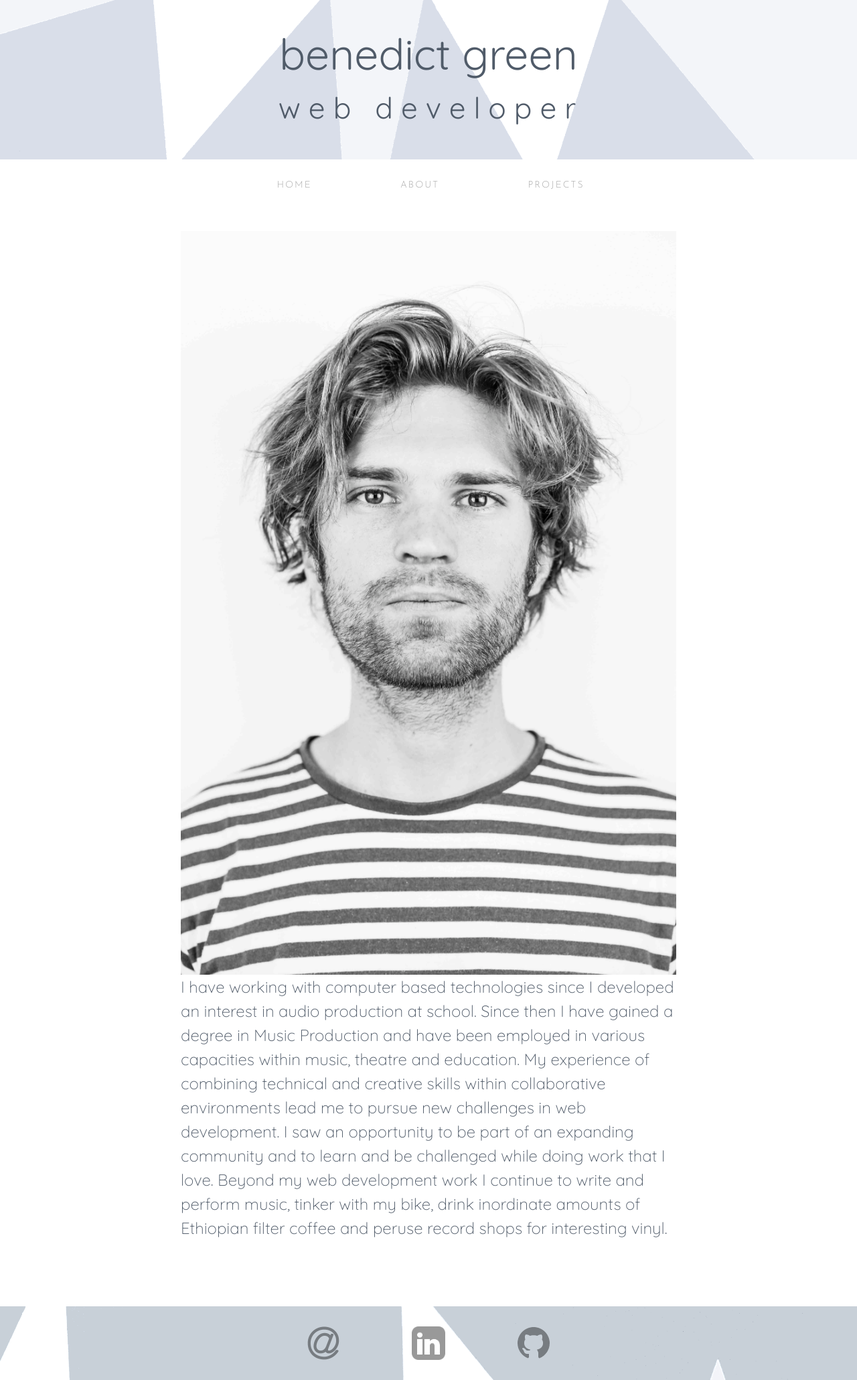
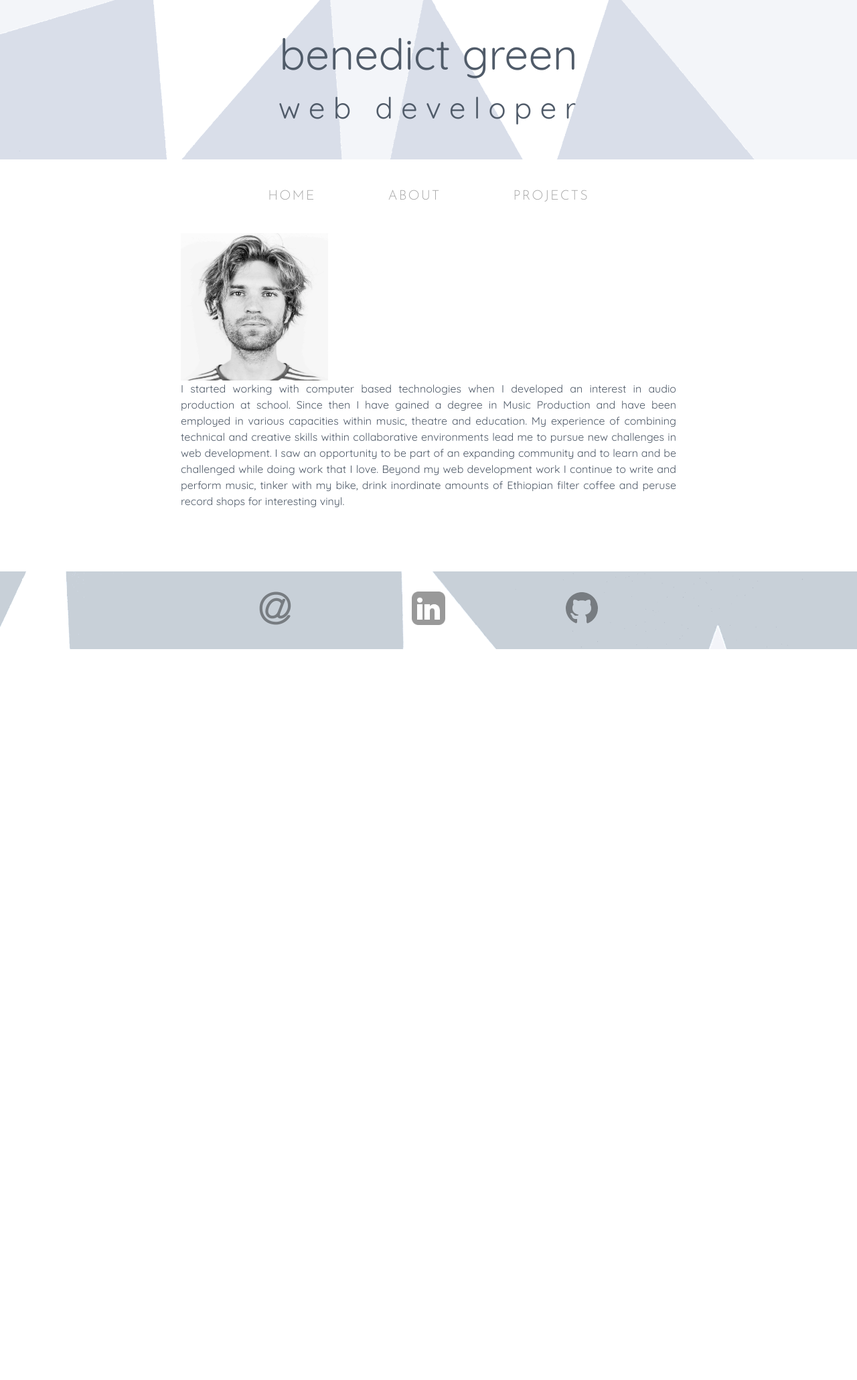
Before and after one commit to BRHGreen/BRHGreen-portfolio, a Jekyll site: the page built from about.html, in a window 1280 px wide. Shown: the whole page at 67% size. Built offline with Jekyll 4.4.1, drawn with Linux system fonts in a browser that asks for light colours; nearby versions of some CDN libraries; after the commit the page ends 969 px from its top, so only the background shows below that.

Commit message:
trimmed the fat

```diff
--- a/_includes/header.html
+++ b/_includes/header.html
@@ -9,12 +9,12 @@
 </div>
 <div class="nav-wrapper">
   <div class="trigger site-navigation">
-    <a class="page-link" href="{{site.url}}{{site.baseurl}}">HOME</a><span class="exclamationMark"></span>
+    <a class="page-link" href="{{site.url}}{{site.baseurl}}">HOME</a>
 
     {% for sitePage in site.pages %}
     {% if sitePage.title %}
 
-    <a class="page-link" href="{{sitePage.url | prepend: site.baseurl }}">{{sitePage.title}}</a><span class="exclamationMark"></span>
+    <a class="page-link" href="{{sitePage.url | prepend: site.baseurl }}">{{sitePage.title}}</a>
     {% endif %}
     {% endfor %}
   </div>
--- a/_layouts/page.html
+++ b/_layouts/page.html
@@ -3,9 +3,7 @@
 ---
 <article class="post">
 
-  <header class="post-header">
-  <!--  <h1 class="post-title">{{ page.title }}</h1>-->
-  </header>
+
 
   {%if page.tagline%}
   <div class="tagline">
--- a/about.html
+++ b/about.html
@@ -5,8 +5,9 @@
 ---
 
 <div class="about-1">
-  <img class="me" src="../images/me.jpg" alt="picture of me"/>
-  <div class="pitch">
-    <p>I have working with computer based technologies since I developed an interest in audio production at school. Since then I have gained a degree in Music Production and have been employed in various capacities within music, theatre and education. My experience of combining technical and creative skills within collaborative environments lead me to pursue new challenges in web development. I saw an opportunity to be part of an expanding community and to learn and be challenged while doing work that I love. Beyond my web development work I continue to write and perform music, tinker with my bike, drink inordinate amounts of Ethiopian filter coffee and peruse record shops for interesting vinyl.</p>
-  </div>
+  <div class="me"></div>
+
+
+    <p>I started working with computer based technologies when I developed an interest in audio production at school. Since then I have gained a degree in Music Production and have been employed in various capacities within music, theatre and education. My experience of combining technical and creative skills within collaborative environments lead me to pursue new challenges in web development. I saw an opportunity to be part of an expanding community and to learn and be challenged while doing work that I love. Beyond my web development work I continue to write and perform music, tinker with my bike, drink inordinate amounts of Ethiopian filter coffee and peruse record shops for interesting vinyl.</p>
+
 </div>
--- a/css/style.scss
+++ b/css/style.scss
@@ -16,7 +16,6 @@
 
 $text-color:       #505B69;
 $background-color: #FFFFFF;
-$brand-color:      #2a7ae2;
 
 $grey-color:       #C8D0D8;
 $grey-color-light: #D9DEE9;
@@ -145,94 +144,74 @@
 /**
 * Links
 */
+.wrapper, .nav-wrapper {
   a {
     color: #aaa !important;
     text-decoration: none;
 
-    &:visited {
-        color: darken($brand-color, 15%);
-    }
-
     &:hover {
       color: black !important;
-        border-bottom: 1px dotted black ;
     }
 
     &.page-link{
       &:hover {
         color: $text-color;
-          border-bottom: 1px dotted black ;
       }
-    }
-    &.postLink{
-      color: black !important;
-      &:hover {
-
-          border-bottom: 1px dotted black ;
-      }
-
-      &:visited {
-          color: "crimson" !important;
-      }
-    }
-    &.post-title-link{
-      color: black !important;
-      &:hover {
-
-          border-bottom: 1px dotted black !important ;
-      }
-
-      &:visited {
-          color: "crimson" !important;
     }
   }
 }
 
-
+.contact {
+  a, img {
+    &:hover {
+      opacity: 0.8 !important;
+    }
+  }
+}
 
 /**
 * Blockquotes
 */
-blockquote {
-    color: $grey-color;
-    border-left: 4px solid $grey-color-light;
-    padding-left: $spacing-unit / 2;
-    font-size: 18px;
-    letter-spacing: -1px;
-    font-style: italic;
-
-    > :last-child {
-        margin-bottom: 0;
-    }
-}
+// blockquote {
+//   color: $grey-color;
+//   border-left: 4px solid $grey-color-light;
+//   padding-left: $spacing-unit / 2;
+//   font-size: 18px;
+//   letter-spacing: -1px;
+//   font-style: italic;
+//
+//   > :last-child {
+//     margin-bottom: 0;
+//   }
+// }
 
 
 
 /**
 * Code formatting
 */
-pre,
-code {
-    font-size: 15px;
-    border: 1px solid $grey-color-light;
-    border-radius: 3px;
-    background-color: #eef;
-}
-
-code {
-    padding: 1px 5px;
-}
-
-pre {
-    padding: 8px 12px;
-    overflow-x: auto;
-
-    > code {
-        border: 0;
-        padding-right: 0;
-        padding-left: 0;
-    }
-}
+// pre,
+// code {
+//   font-size: 15px;
+//   border: 1px solid $grey-color-light;
+//   border-radius: 3px;
+//   background-color: #eef;
+// }
+//
+// code {
+//   padding: 1px 5px;
+// }
+//
+// pre {
+//   padding: 8px 12px;
+//   overflow-x: auto;
+//
+//   > code {
+//     border: 0;
+//     padding-right: 0;
+//     padding-left: 0;
+//   }
+// }
 
 
 
@@ -255,8 +234,9 @@
     padding-left: $spacing-unit / 2;
   }
 }
-.nav-wrapper {
-
+.nav-wrapper, .contact {
+  max-width: 64%;
+  margin: 0 auto;
 }
 
 
@@ -277,93 +257,71 @@
 /**
 * Icons
 */
-.icon {
-
-    > svg {
-        display: inline-block;
-        width: 16px;
-        height: 16px;
-        vertical-align: middle;
-
-        path {
-            fill: $grey-color;
-        }
-    }
-}
-
-.post {
-  font-family: $base-font-family;
-  font-size: 18px;
-  font-weight: 300;
-  padding-top: 0;
-  color: $text-color;
-}
+// .icon {
+//
+//   > svg {
+//     display: inline-block;
+//     width: 16px;
+//     height: 16px;
+//     vertical-align: middle;
+//
+//     path {
+//       fill: $grey-color;
+//     }
+//   }
+// }
+//
+// .post {
+//   font-family: $base-font-family;
+//   font-size: 18px;
+//   font-weight: 300;
+//   padding-top: 0;
+//   color: $text-color;
+// }
 .home{
   padding-bottom: 5em;
 }
-.download {
-  padding: 10px;
-}
-.authorKeyword {
-  text-transform: uppercase;
-  font-size: 16px;
-  letter-spacing: 2px;
-  text-indent: 2px;
-  padding-top:0.5em;
-}
-.writtenBy {
-  letter-spacing: 0;
-  text-indent: 0;
-  text-transform: uppercase;
-}
-.archive-intro {
-  font-size: 14px;
-  text-transform: uppercase;
-  letter-spacing: 2px;
-  text-indent: 2px;
-}
-.archiveIntro {
-  text-align: center;
-}
-.hint {
-  text-transform: uppercase;
-  font-size: 11px;
-  letter-spacing: 2px;
-  text-indent: 2px;
-}
-.example {
-  font-family: 'Menlo';
-  padding: 10px;
-}
-.manual {
-  text-transform: uppercase;
-  font-size: 16px;
-  letter-spacing: 2px;
-  text-indent: 2px;
-}
-.postContent {
-  padding-top: 3.5em;
-  text-align: center;
-}
-.postDate {
-  float: left;
-  text-transform: uppercase;
-  font-family: $base-font-family;
-  font-size: 16px;
-  font-weight: 300;
-  letter-spacing: 2px;
-  text-indent: 2px;
-}
-.postTag {
-  float: right;
-}
-.postTitle {
-  font-weight: 400;
-  text-align: center;
-  text-transform: uppercase;
-  letter-spacing: 3px;
-  text-indent: 3px;
-}
+// .download {
+//   padding: 10px;
+// }
+// .authorKeyword {
+//   text-transform: uppercase;
+//   font-size: 16px;
+//   letter-spacing: 2px;
+//   text-indent: 2px;
+//   padding-top:0.5em;
+// }
+// .writtenBy {
+//   letter-spacing: 0;
+//   text-indent: 0;
+//   text-transform: uppercase;
+// }
+// .archive-intro {
+//   font-size: 14px;
+//   text-transform: uppercase;
+//   letter-spacing: 2px;
+//   text-indent: 2px;
+// }
+// .archiveIntro {
+//   text-align: center;
+// }
+// .hint {
+//   text-transform: uppercase;
+//   font-size: 11px;
+//   letter-spacing: 2px;
+//   text-indent: 2px;
+// }
+// .example {
+//   font-family: 'Menlo';
+//   padding: 10px;
+// }
+// .manual {
+//   text-transform: uppercase;
+//   font-size: 16px;
+//   letter-spacing: 2px;
+//   text-indent: 2px;
+// }
+
 /**
 * Site header
 */
@@ -400,15 +358,10 @@
   background-size: cover;
 }
 
-// .exclamationMark {
-//   padding-left: 2em;
-//   padding-right: 2em;
-// }
 .site-navigation {
   text-transform: uppercase;
-  font-size: 14px;
+  font-size: 20px;
   letter-spacing: 2px;
-  text-indent: 6px;
   font-family: 'Josefin Sans';
   font-weight: 300;
   padding-top: 2em;
@@ -432,8 +385,8 @@
 }
 .page-link {
   color: rgb(170, 170, 170);
-  padding-left: 4.5em;
-  padding-right: 4.5em;
+  padding-left: 2.5em;
+  padding-right: 2.5em;
 }
 .site-nav {
   .page-link {
@@ -497,24 +450,54 @@
   background-size: cover;
   text-align: center;
   background-position: 0% 20%;
+  min-height: 56px;
 }
 
 .contact {
-  max-width: 80%;
+  max-width: 62%;
   margin: 0 auto;
   img {
     height: 50px;
     width: 50px;
-    padding-left: 5%;
-    padding-right: 5%;
+    padding-left: 11%;
+    padding-right: 11%;
     display: inline-block;
     opacity: 0.4;
   }
 }
 
+.home {
+  max-width: 64%;
+  margin: 0 auto;
+  padding-bottom: 5%;
+  p {
+    font-size: 1.2em;
+    word-wrap: break-word;
+    display: inline-block;
+    text-align: justify;
+  }
+}
 
 
+.me {
+  background-image: url("../images/me.jpg");
+  background-position: 100% 25%;
+  background-repeat: no-repeat;
+  background-size: cover;
+  width: 220px;
+  height: 220px;
+  float: left;
+  margin-right: 5%;
+}
 
+.about-1 {
+  p {
+    font-size: 1em;
+    word-wrap: break-word;
+    display: inline-block;
+    text-align: justify;
+  }
+}
 
 .contact-list,
 .social-media-list {
@@ -535,13 +518,13 @@
 .page-heading {
   font-size: 20px;
 }
-.post-list {
-  margin-left: 0;
-  list-style: none;
-  > li {
-    margin-bottom: $spacing-unit;
-  }
-}
+// .post-list {
+//   margin-left: 0;
+//   list-style: none;
+//   > li {
+//     margin-bottom: $spacing-unit;
+//   }
+// }
 .post-meta {
   font-size: $small-font-size;
   color: $grey-color;
@@ -555,24 +538,24 @@
 /**
 * Posts
 */
-.post-header {
-  margin-bottom: $spacing-unit;
-}
-.post-title {
-  font-size: 62px;
-
-  text-align: center;
-  font-family: $base-font-family;
-  font-weight: 900;
-  @include media-query($on-laptop) {
-    font-size: 36px;
-  }
-}
+// .post-header {
+//   margin-bottom: $spacing-unit;
+// }
+// .post-title {
+//   font-size: 62px;
+//
+//   text-align: center;
+//   font-family: $base-font-family;
+//   font-weight: 900;
+//   @include media-query($on-laptop) {
+//     font-size: 36px;
+//   }
+// }
 .post-content {
   margin-bottom: $spacing-unit;
   padding-bottom: 3em !important;
   p {
-    font-size: 1.5rem;
+    font-size: 1rem;
   }
   h2 {
     font-size: 32px;
--- a/feed.xml
+++ b/feed.xml
@@ -1,4 +1,4 @@
----
+<!-- ---
 layout: null
 ---
 <?xml version="1.0" encoding="UTF-8"?>
@@ -27,4 +27,4 @@
       </item>
     {% endfor %}
   </channel>
-</rss>
+</rss> -->
```
Also changed, not shown: index.html (+3 -14 lines), README.md (deleted), 6 other files. Lines whose indentation alone changed are shown as unchanged.
